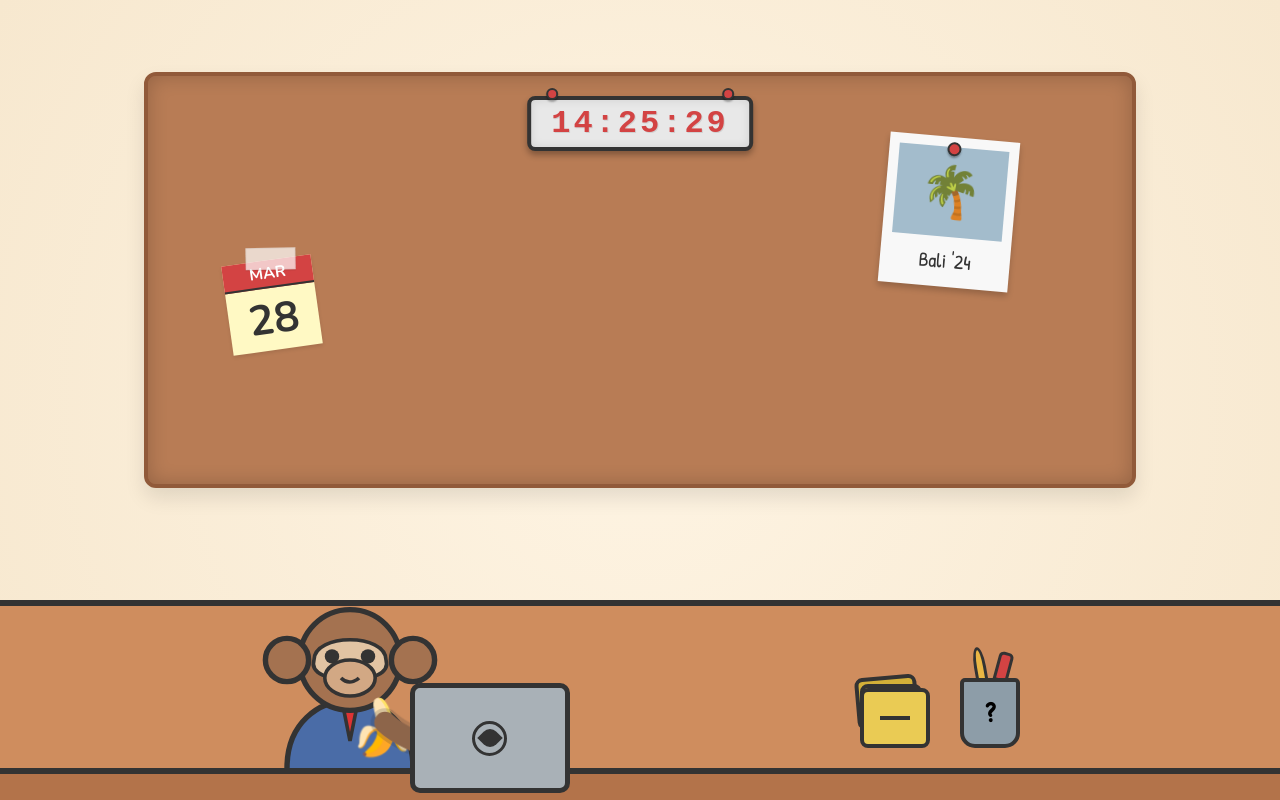
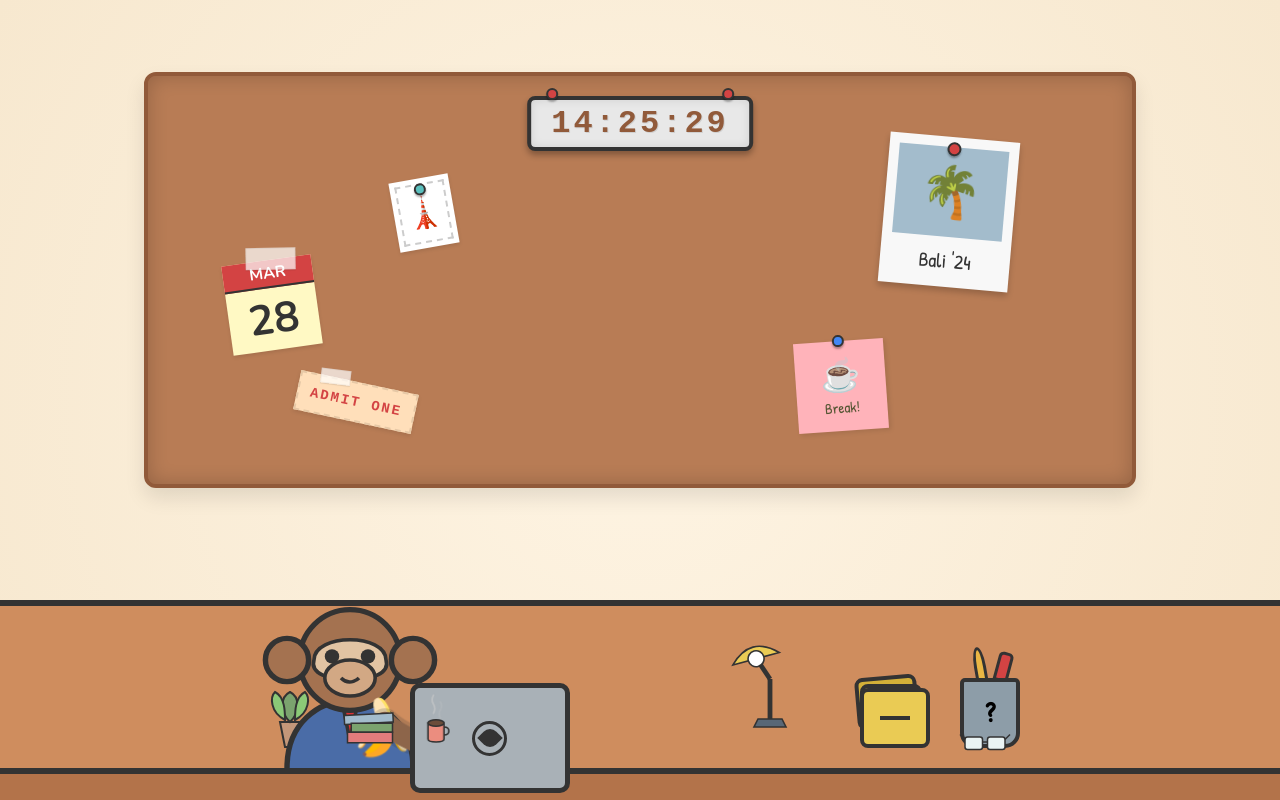
Before and after one commit to tuankiet3/stick-it-with-monkey, a React (Vite) app: page / in a window 1280 px wide. Built offline with nearby package versions, Linux system fonts and the light colour scheme.

Commit message:
Add typing animation state to monkey, change clock color to brown, add 5 corkboard decorations and 5 desk decorations

```diff
--- a/src/components/Corkboard.jsx
+++ b/src/components/Corkboard.jsx
@@ -53,7 +53,7 @@
           <div style={{ position: 'absolute', top: '-12px', left: '15px', width: '12px', height: '12px', borderRadius: '50%', background: '#d34343', boxShadow: '0 2px 2px rgba(0,0,0,0.3)', border: '2px solid var(--stroke)' }} />
           <div style={{ position: 'absolute', top: '-12px', right: '15px', width: '12px', height: '12px', borderRadius: '50%', background: '#d34343', boxShadow: '0 2px 2px rgba(0,0,0,0.3)', border: '2px solid var(--stroke)' }} />
 
-          <div style={{ fontFamily: 'monospace', fontWeight: 'bold', fontSize: '32px', color: '#d34343', letterSpacing: '3px', textShadow: '1px 1px 0 rgba(0,0,0,0.1)' }}>
+          <div style={{ fontFamily: 'monospace', fontWeight: 'bold', fontSize: '32px', color: 'var(--corkboard-border)', letterSpacing: '3px', textShadow: '1px 1px 0 rgba(0,0,0,0.1)' }}>
             {timeStr}
           </div>
         </div>
@@ -80,6 +80,34 @@
           <div style={{ position: 'absolute', top: '-12px', left: '25px', width: '50px', height: '22px', background: 'rgba(255,255,255,0.7)', transform: 'rotate(7deg)', boxShadow: '0 1px 1px rgba(0,0,0,0.1)', border: '1px solid rgba(0,0,0,0.05)' }} />
         </div>
 
+        {/* Coffee Break Sticky */}
+        <div style={{ position: 'absolute', top: '65%', right: '25%', zIndex: 0, transform: 'rotate(-4deg)' }}>
+          <div style={{ width: '90px', height: '90px', background: '#ffb3ba', boxShadow: '2px 2px 5px rgba(0,0,0,0.1)', display: 'flex', justifyContent: 'center', alignItems: 'center', flexDirection: 'column' }}>
+            <span style={{ fontSize: '32px' }}>☕</span>
+            <span style={{ fontFamily: 'var(--font-handwriting)', fontSize: '15px', color: '#553' }}>Break!</span>
+          </div>
+          <div style={{ position: 'absolute', top: '-6px', left: '50%', transform: 'translateX(-50%)', width: '12px', height: '12px', borderRadius: '50%', background: '#4287f5', boxShadow: '0 2px 2px rgba(0,0,0,0.3)', border: '2px solid var(--stroke)' }} />
+        </div>
+
+        {/* Postcard Stamp */}
+        <div style={{ position: 'absolute', top: '25%', left: '25%', zIndex: 0, transform: 'rotate(-10deg)' }}>
+          <div style={{ width: '60px', height: '70px', background: 'white', padding: '5px', boxShadow: '0 2px 4px rgba(0,0,0,0.1)' }}>
+            <div style={{ border: '2px dashed #ccc', height: '100%', display: 'flex', justifyContent: 'center', alignItems: 'center', fontSize: '30px' }}>
+              🗼
+            </div>
+          </div>
+          <div style={{ position: 'absolute', top: '5px', left: '50%', transform: 'translateX(-50%)', width: '12px', height: '12px', borderRadius: '50%', background: '#5bc0be', boxShadow: '0 2px 2px rgba(0,0,0,0.3)', border: '2px solid var(--stroke)' }} />
+        </div>
+
+        {/* Movie Ticket */}
+        <div style={{ position: 'absolute', top: '75%', left: '15%', zIndex: 0, transform: 'rotate(12deg)' }}>
+          <div style={{ width: '120px', height: '40px', background: '#ffdfba', border: '2px dashed #e6c8a6', display: 'flex', alignItems: 'center', justifyContent: 'center', boxShadow: '0 2px 4px rgba(0,0,0,0.1)' }}>
+            <span style={{ fontFamily: 'monospace', fontWeight: 'bold', fontSize: '14px', letterSpacing: '2px', color: '#d34343' }}>ADMIT ONE</span>
+          </div>
+          <div style={{ position: 'absolute', top: '-8px', left: '20px', width: '30px', height: '15px', background: 'rgba(255,255,255,0.7)', transform: 'rotate(-5deg)', boxShadow: '0 1px 1px rgba(0,0,0,0.1)', border: '1px solid rgba(0,0,0,0.05)' }} />
+        </div>
+
+
         {/* Render pinned notes */}
         {notes.map(note => (
           <NoteItem
--- a/src/components/Desk.jsx
+++ b/src/components/Desk.jsx
@@ -49,6 +49,66 @@
           padding: '0 20px'
         }}>
 
+        {/* --- DESK DECORATIONS (5 items) --- */}
+        {/* Plant (far left) */}
+        <div style={{ position: 'absolute', left: '20px', bottom: '10px', zIndex: 1, pointerEvents: 'none' }}>
+          <svg width="60" height="70" viewBox="0 0 50 70" style={{ overflow: 'visible' }}>
+            <path d="M 15 40 L 35 40 L 30 65 L 20 65 Z" fill="#c49779" stroke="var(--stroke)" strokeWidth="2" /> {/* pot */}
+            <path d="M 25 40 C 15 30, 15 15, 25 10 C 35 15, 35 30, 25 40 Z" fill="#7ba36e" stroke="var(--stroke)" strokeWidth="2" /> {/* leaf 1 */}
+            <path d="M 20 38 C 5 30, 5 15, 10 10 C 20 15, 20 30, 20 38 Z" fill="#8bc977" stroke="var(--stroke)" strokeWidth="2" /> {/* leaf 2 */}
+            <path d="M 30 38 C 45 30, 45 15, 40 10 C 30 15, 30 30, 30 38 Z" fill="#8bc977" stroke="var(--stroke)" strokeWidth="2" /> {/* leaf 3 */}
+          </svg>
+        </div>
+
+        {/* Books (left center) */}
+        <div style={{ position: 'absolute', left: '100px', bottom: '15px', zIndex: 2, pointerEvents: 'none' }}>
+          <svg width="60" height="40" viewBox="0 0 80 50">
+            <rect x="5" y="10" width="65" height="12" fill="#a3bccc" stroke="var(--stroke)" strokeWidth="2" transform="rotate(-3)" />
+            <rect x="15" y="20" width="55" height="12" fill="#7ba36e" stroke="var(--stroke)" strokeWidth="2" />
+            <rect x="10" y="32" width="60" height="14" fill="#e27c7c" stroke="var(--stroke)" strokeWidth="2" />
+          </svg>
+        </div>
+
+        {/* Coffee Mug (inner left near monkey) */}
+        <div style={{ position: 'absolute', left: '180px', bottom: '15px', zIndex: 4, pointerEvents: 'none' }}>
+          <svg width="40" height="40" viewBox="0 0 50 50" style={{ overflow: 'visible' }}>
+            <g className="steam-animation">
+              <path d="M 15 15 Q 18 10 15 5 T 15 -5" fill="none" stroke="#ccc" strokeWidth="2" strokeLinecap="round" />
+              <path d="M 25 15 Q 22 10 25 5 T 25 -5" fill="none" stroke="#ccc" strokeWidth="2" strokeLinecap="round" />
+            </g>
+            <path d="M 30 25 C 38 25, 38 35, 30 35" fill="none" stroke="var(--stroke)" strokeWidth="2" /> {/* handle */}
+            <path d="M 10 20 L 10 40 C 10 45, 30 45, 30 40 L 30 20 Z" fill="#eb8d7f" stroke="var(--stroke)" strokeWidth="2" />
+            <ellipse cx="20" cy="20" rx="10" ry="4" fill="#6b4c3a" stroke="var(--stroke)" strokeWidth="2" /> {/* coffee inside */}
+          </svg>
+        </div>
+
+        {/* Desk Lamp (right center) */}
+        <div style={{ position: 'absolute', right: '230px', bottom: '15px', zIndex: 1, pointerEvents: 'none' }}>
+          <svg width="80" height="120" viewBox="0 0 100 120" style={{ overflow: 'visible' }}>
+            <path d="M 30 110 L 70 110 L 65 100 L 35 100 Z" fill="#586776" stroke="var(--stroke)" strokeWidth="2" /> {/* base */}
+            <path d="M 50 100 L 50 50" fill="none" stroke="var(--stroke)" strokeWidth="6" /> {/* stand */}
+            <path d="M 50 50 L 30 20" fill="none" stroke="var(--stroke)" strokeWidth="6" /> {/* arm */}
+            <g transform="translate(10, -5) rotate(-15 20 20)">
+              <path d="M -10 30 Q 20 0 50 30 Z" fill="#eacb54" stroke="var(--stroke)" strokeWidth="2" /> {/* hood */}
+              <circle cx="20" cy="30" r="10" fill="#fff" stroke="var(--stroke)" strokeWidth="2" /> {/* bulb */}
+            </g>
+          </svg>
+        </div>
+
+        {/* Glasses (far right) */}
+        <div style={{ position: 'absolute', right: '30px', bottom: '10px', zIndex: 6, pointerEvents: 'none' }}>
+          <svg width="50" height="20" viewBox="0 0 100 40" style={{ overflow: 'visible' }}>
+            <rect x="10" y="10" width="35" height="25" rx="5" fill="#eaf4f4" stroke="var(--stroke)" strokeWidth="3" />
+            <rect x="55" y="10" width="35" height="25" rx="5" fill="#eaf4f4" stroke="var(--stroke)" strokeWidth="3" />
+            <path d="M 45 20 L 55 20" fill="none" stroke="var(--stroke)" strokeWidth="3" />
+            <path d="M 10 15 L 0 5" fill="none" stroke="var(--stroke)" strokeWidth="3" />
+            <path d="M 90 15 L 100 5" fill="none" stroke="var(--stroke)" strokeWidth="3" />
+          </svg>
+        </div>
+
+
+        {/* --- INTERACTIVE DESK CONTENT --- */}
+
           {/* Left: Laptop & Monkey */}
           <div style={{ display: 'flex', alignItems: 'flex-end', gap: '-10px', position: 'relative' }}>
 
@@ -56,7 +116,8 @@
             <div
               onClick={() => {
                 if (monkeyMood === 'eating') setMonkeyMood('sleeping');
-                else if (monkeyMood === 'sleeping') setMonkeyMood('playing');
+                else if (monkeyMood === 'sleeping') setMonkeyMood('typing');
+                else if (monkeyMood === 'typing') setMonkeyMood('playing');
                 else setMonkeyMood('eating');
               }}
               style={{
@@ -108,6 +169,11 @@
                     <path d="M 35 40 Q 40 32 45 40" fill="none" stroke="var(--stroke)" strokeWidth="3" strokeLinecap="round" />
                     <path d="M 55 40 Q 60 32 65 40" fill="none" stroke="var(--stroke)" strokeWidth="3" strokeLinecap="round" />
                   </>
+                ) : monkeyMood === 'typing' ? (
+                  <>
+                    <circle cx="38" cy="38" r="5" fill="var(--stroke)" />
+                    <circle cx="62" cy="38" r="5" fill="var(--stroke)" />
+                  </>
                 ) : (
                   <>
                     <circle cx="40" cy="38" r="4" fill="var(--stroke)" />
@@ -121,6 +187,8 @@
                   <path d="M 45 52 C 50 50, 55 52, 55 52" fill="transparent" stroke="var(--stroke)" strokeWidth="2" />
                 ) : monkeyMood === 'playing' ? (
                   <path d="M 42 48 Q 50 58 58 48" fill="none" stroke="var(--stroke)" strokeWidth="2" strokeLinecap="round" />
+                ) : monkeyMood === 'typing' ? (
+                  <path d="M 45 53 L 55 53" fill="none" stroke="var(--stroke)" strokeWidth="2" strokeLinecap="round" />
                 ) : (
                   <path d="M 45 50 C 50 55, 55 50, 55 50" fill="transparent" stroke="var(--stroke)" strokeWidth="2" />
                 )}
@@ -146,6 +214,19 @@
                     {/* Confetti / stars */}
                     <text x="75" y="25" fontSize="20" style={{ pointerEvents: 'none' }}>✨</text>
                     <text x="-5" y="25" fontSize="20" style={{ pointerEvents: 'none' }}>💥</text>
+                  </g>
+                ) : monkeyMood === 'typing' ? (
+                  <g>
+                    {/* Left arm typing */}
+                    <path d="M 15 80 Q 25 75 35 85" fill="none" stroke="#a47250" strokeWidth="12" strokeLinecap="round" className="typing-left" />
+                    <path d="M 15 80 Q 25 75 35 85" fill="none" stroke="var(--stroke)" strokeWidth="16" strokeLinecap="round" opacity="0.2" className="typing-left" />
+
+                    {/* Right arm typing */}
+                    <path d="M 85 80 Q 75 75 65 85" fill="none" stroke="#a47250" strokeWidth="12" strokeLinecap="round" className="typing-right" />
+                    <path d="M 85 80 Q 75 75 65 85" fill="none" stroke="var(--stroke)" strokeWidth="16" strokeLinecap="round" opacity="0.2" className="typing-right" />
+
+                    {/* Music note / focus indicator */}
+                    <text x="5" y="40" fontSize="20" style={{ pointerEvents: 'none', animation: 'steam-rise 3s infinite' }}>🎵</text>
                   </g>
                 ) : (
                   <>
--- a/src/index.css
+++ b/src/index.css
@@ -90,3 +90,31 @@
 .celebrate-animation {
   animation: celebrate-hands 0.5s infinite ease-in-out;
 }
+
+@keyframes type-hands {
+  0% { transform: translateY(0); }
+  50% { transform: translateY(-4px); }
+  100% { transform: translateY(0); }
+}
+
+.typing-left {
+  animation: type-hands 0.15s infinite alternate;
+}
+
+.typing-right {
+  animation: type-hands 0.1s infinite alternate;
+}
+
+@keyframes steam-rise {
+  0% { transform: translateY(0) scale(1); opacity: 0; }
+  50% { opacity: 0.8; }
+  100% { transform: translateY(-15px) scale(1.2); opacity: 0; }
+}
+
+.steam-animation path {
+  animation: steam-rise 2s infinite ease-in;
+}
+
+.steam-animation path:nth-child(2) {
+  animation-delay: 1s;
+}
```
